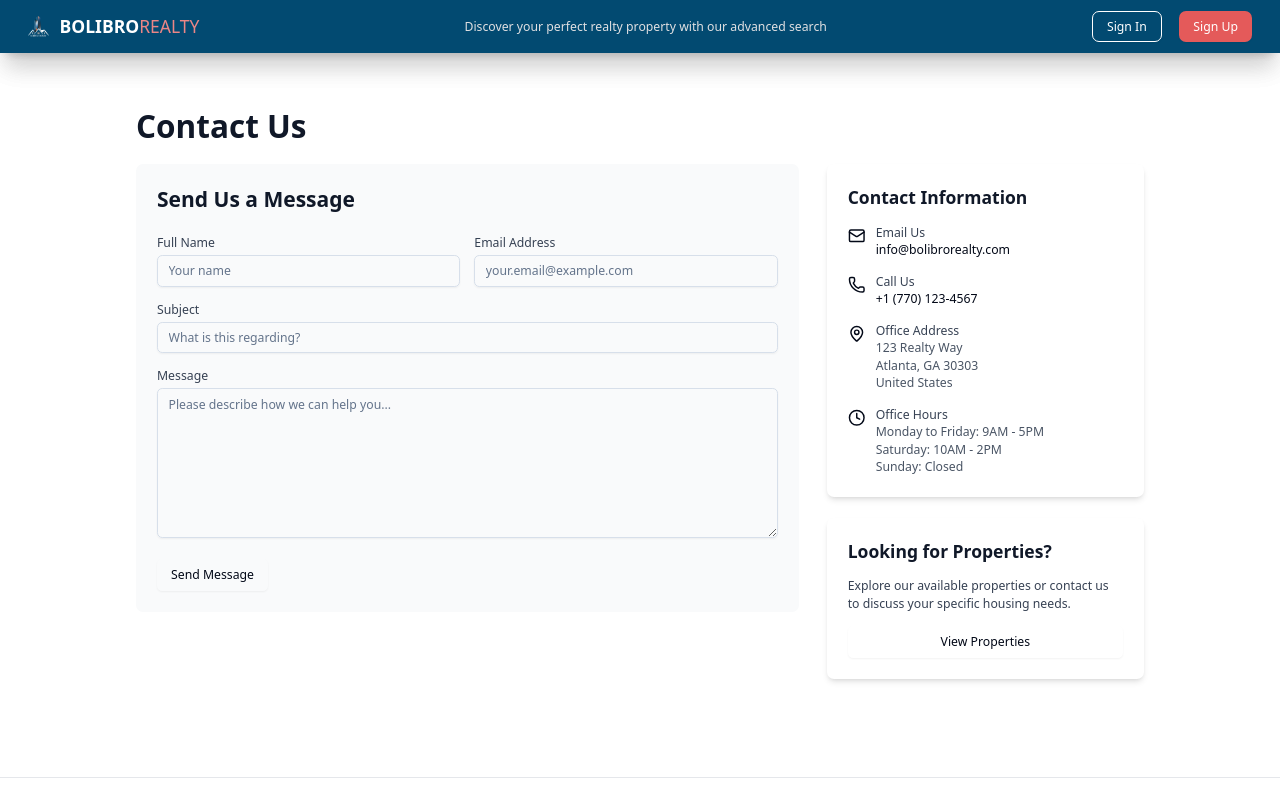
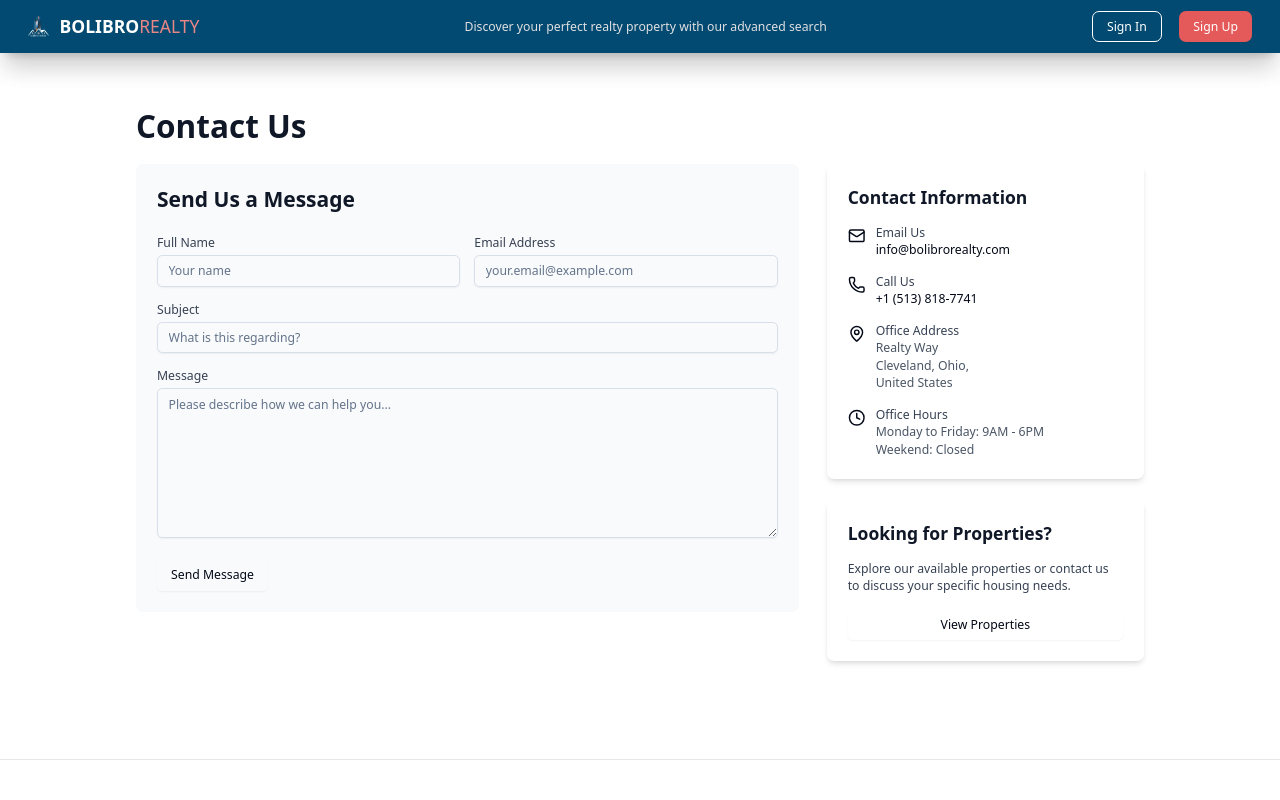
Before and after one commit to Akindejie/bolibro-realty, a Next.js app in the folder client/: page /contact in a window 1280 px wide. Shown: the top 800 px of the page. Built offline with nearby package versions, Linux system fonts and the light colour scheme; no server answers.

Commit message:
contact us page

```diff
--- a/client/src/app/(nondashboard)/contact/page.tsx
+++ b/client/src/app/(nondashboard)/contact/page.tsx
@@ -203,10 +203,10 @@ const ContactUs = () => {
                         Call Us
                       </p>
                       <a
-                        href="tel:+17701234567"
+                        href="tel:+15138187741"
                         className="text-primary hover:underline"
                       >
-                        +1 (770) 123-4567
+                        +1 (513) 818-7741
                       </a>
                     </div>
                   </div>
@@ -218,9 +218,9 @@ const ContactUs = () => {
                         Office Address
                       </p>
                       <address className="not-italic text-gray-600">
-                        123 Realty Way
+                        Realty Way
                         <br />
-                        Atlanta, GA 30303
+                        Cleveland, Ohio,
                         <br />
                         United States
                       </address>
@@ -234,11 +234,10 @@ const ContactUs = () => {
                         Office Hours
                       </p>
                       <p className="text-gray-600">
-                        Monday to Friday: 9AM - 5PM
+                        Monday to Friday: 9AM - 6PM
                         <br />
-                        Saturday: 10AM - 2PM
+                        Weekend: Closed
                         <br />
-                        Sunday: Closed
                       </p>
                     </div>
                   </div>
```
